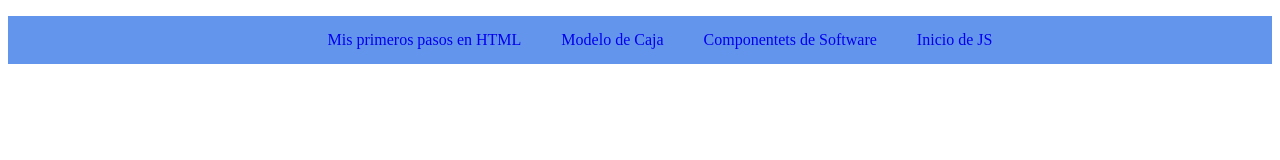
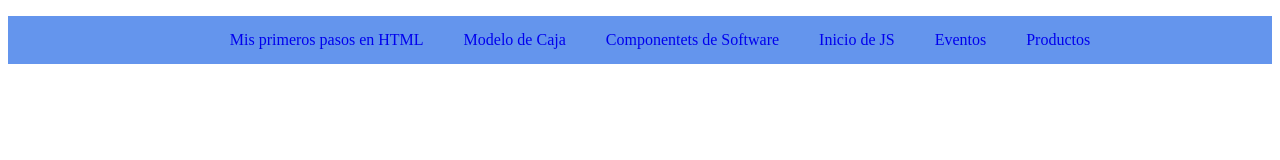
Before and after one commit to sofficamacho/REPO_EjerciciosClase, a plain HTML site: page index.html in a window 1280 px wide. Drawn offline with Linux system fonts and the light colour scheme.

Commit message:
actualizando menú

```diff
--- a/index.html
+++ b/index.html
@@ -14,8 +14,9 @@
             <li class="opcion"><a href="pages/mcaja.html">Modelo de Caja</a></li>
             <li class="opcion"><a href="pages/componente.html">Componentets de Software</a></li>
             <li class="opcion"><a href="pages/iniciojs.html">Inicio de JS</a></li>
+            <li class="opcion"><a href="pages/eventos.html">Eventos</a></li>
+            <li class="opcion"><a href="pages/productos.html">Productos</a></li>
         </ul>
     </section>
-
 </body>
 </html>
```
